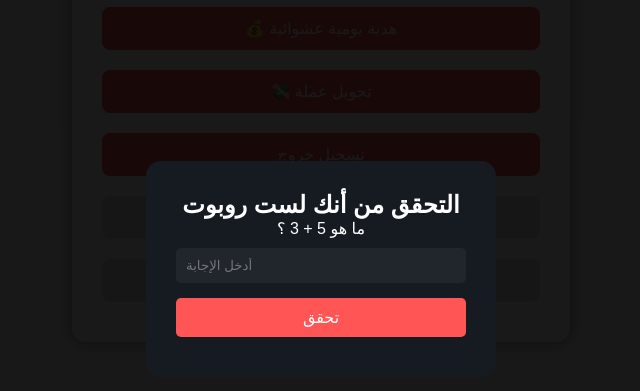
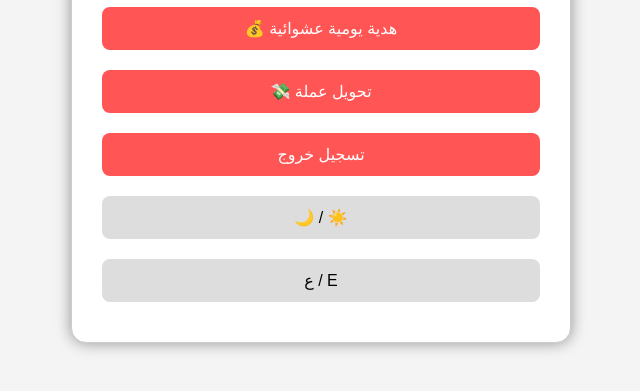
Before and after one commit to freedom666k/dragon-free, a website: page dashboard.html in a window 1280 px wide. Shown: the part 131-522 px from the top of the page, without its empty margins (319-959 px from the left). Drawn offline with Linux system fonts and the light colour scheme.

Commit message:
Update dashboard.html

```diff
--- a/dashboard.html
+++ b/dashboard.html
@@ -18,12 +18,6 @@ button:hover{background-color:#cc4444;}
 .light-mode button{background-color:#ff5555;color:#fff;}
 .light-mode .toggle,.light-mode .langBtn{background-color:#ddd;color:#000;}
 .light-mode h1{color:#ff5555;}
-#captchaOverlay{position:fixed;top:0;left:0;width:100%;height:100%;background:rgba(0,0,0,0.9);display:flex;justify-content:center;align-items:center;z-index:9999;}
-#captchaOverlay div{background:#161b22;padding:30px;border-radius:15px;text-align:center;max-width:350px;width:90%;color:#fff;}
-#captchaOverlay input{width:100%;padding:10px;border:none;border-radius:5px;margin:10px 0;background:#21262d;color:#fff;}
-#captchaOverlay input:focus{outline:none;border:1px solid #ff5555;}
-#captchaOverlay button{width:100%;padding:10px;background:#ff5555;color:#fff;border:none;border-radius:5px;margin-top:5px;}
-#captchaOverlay button:hover{background:#cc4444;}
 </style>
 </head>
 <body>
@@ -36,15 +30,6 @@ button:hover{background-color:#cc4444;}
   <button onclick="logout()">تسجيل خروج</button>
   <button class="toggle" onclick="toggleMode()">🌙 / ☀️</button>
   <button class="langBtn" onclick="toggleLanguage()">ع / E</button>
-</div>
-
-<div id="captchaOverlay">
-  <div>
-    <h2 id="captchaTitle">التحقق من أنك لست روبوت</h2>
-    <p id="captchaQuestion">ما هو 5 + 3 ؟</p>
-    <input type="text" id="captchaAnswer" placeholder="أدخل الإجابة">
-    <button onclick="verifyCaptcha()">تحقق</button>
-  </div>
 </div>
 
 <script>
@@ -118,18 +103,6 @@ function applyLanguage(){
     document.getElementById('transferBtn').textContent='💸 Transfer Coins';
   }
 }
-
-// كابتشا
-let captchaCorrectAnswer = 8; // 5+3
-function verifyCaptcha(){
-  const ans = parseInt(document.getElementById('captchaAnswer').value);
-  if(ans === captchaCorrectAnswer){
-    const overlay = document.getElementById('captchaOverlay');
-    overlay.parentNode.removeChild(overlay); // إزالة نهائية من DOM
-  } else {
-    alert('❌ الإجابة غير صحيحة حاول مرة أخرى!');
-  }
-}
 </script>
 </body>
 </html>
```
